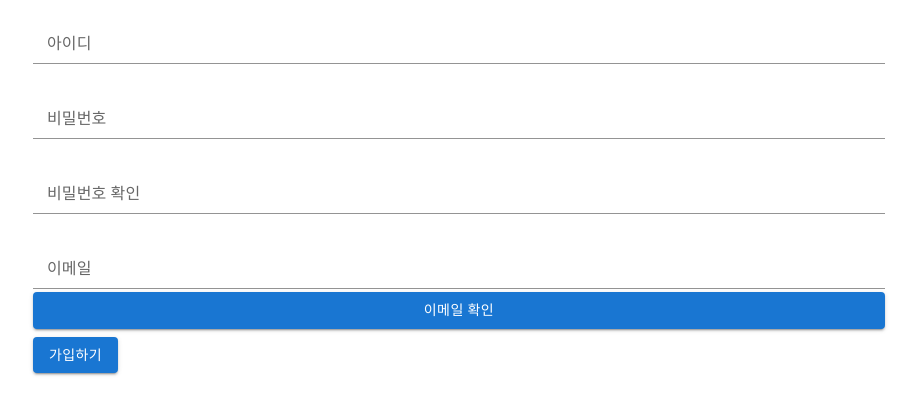
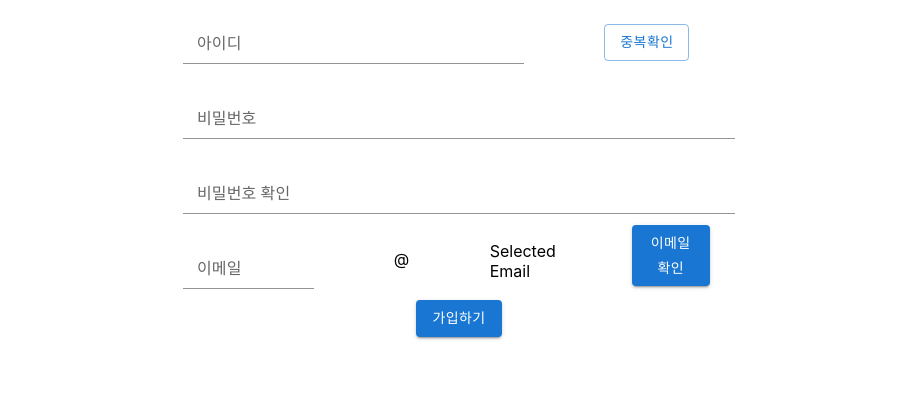
Before and after one commit to Customlms/Frontend, a Next.js app: page /signup in a window 1280 px wide. Shown: the top 414 px of the page, without its empty margins (181-1098 px from the left). Built offline with nearby package versions, Linux system fonts and the light colour scheme.

Commit message:
2022-01-27 사용자 찾기 화면 및 회원가입 화면 수정

```diff
--- a/pages/signup/index.tsx
+++ b/pages/signup/index.tsx
@@ -1,44 +1,137 @@
+import * as React from 'react';
 import {
     FormControl,
     Input,
     InputLabel,
     FormHelperText,
     Container,
-    Button
-} from "@mui/material"
+    Button,
+    Grid,
+    List,
+    ListItem,
+    MenuItem,
+    Menu,
+    Box
+} from "@mui/material";
+import { textAlign } from '@mui/system';
+
+const emailOptions = [
+    'Selected Email',
+    'naver.com',
+    'daum.net',
+    'gmail.com',
+];
 
 const signup = () => {
+    const [anchorEL, setAnchorEL] = React.useState<null | HTMLElement>(null);
+    const [selectedIndex, setSelectedIndex] = React.useState(0);
+    const open = Boolean(anchorEL);
+    const handleClickListItem = (event: React.MouseEvent<HTMLElement>) => {
+        setAnchorEL(event.currentTarget);
+    }
+    const handleMenuItemClick = (
+        event: React.MouseEvent<HTMLElement>,
+        index: number,
+    ) => {
+        setSelectedIndex(index);
+        setAnchorEL(null);
+    }
+
+    const handleClose = () => {
+        setAnchorEL(null);
+    }
+
     return (
-        <Container id="signUpForm" className="signUpForm" maxWidth="md">
+        <Box sx={{
+            display: "flex",
+            flexDirection: "column",
+            alignItems: "center",
+        }}>
+            <Container id="signUpForm" className="signUpForm" maxWidth="sm">
+
+                <Grid container spacing={10}>
+                    <Grid item xs={8}>
                         <FormControl variant="outlined" margin="normal" fullWidth>
                             <InputLabel htmlFor="id">아이디</InputLabel>
                             <Input id="id" aria-describedby="idHelperText" />
                             <FormHelperText id="idHelperText"></FormHelperText>
                         </FormControl>
+                    </Grid>
+                    <Grid item xs={4}>
+                        <Button variant="outlined" sx={{ mt: 3 }}>중복확인</Button>
+                    </Grid>
+                </Grid>
 
                 <FormControl variant="outlined" margin="normal" fullWidth>
                     <InputLabel htmlFor="password">비밀번호</InputLabel>
-                <Input id="password" aria-describedby="passwordHelperText" />
+                    <Input id="password" type="password" aria-describedby="passwordHelperText" />
                     <FormHelperText id="passwordHelperText"></FormHelperText>
                 </FormControl>
 
                 <FormControl variant="outlined" margin="normal" fullWidth>
                     <InputLabel htmlFor="passwordCheck">비밀번호 확인</InputLabel>
-                <Input id="passwordCheck" aria-describedby="passwordCheckHelperText" />
+                    <Input id="passwordCheck" type="password" aria-describedby="passwordCheckHelperText" />
                     <FormHelperText id="passwordCheckHelperText"></FormHelperText>
                 </FormControl>
 
+                <Grid container spacing={10}>
+                    <Grid item xs={4}>
                         <FormControl variant="outlined" margin="normal" fullWidth>
                             <InputLabel htmlFor="email">이메일</InputLabel>
                             <Input id="email" aria-describedby="emailHelperText" />
                             <FormHelperText id="emailHelperText"></FormHelperText>
+                        </FormControl>
+                    </Grid>
+                    <Grid item xs={1} sx={{ mt: 3 }}>
+                        <span>@</span>
+                    </Grid>
+                    <Grid item xs={3}>
+                        <List
+                            component="nav"
+                            aria-label="Selected Email"
+                            sx={{ bgcolor: 'background.paper' }}
+                        >
+                            <ListItem button id="emailOptionsButton"
+                                aria-haspopup="listbox"
+                                aria-controls="emailOptionMenu"
+                                aria-label="Selected Email"
+                                aria-expanded={open ? 'true' : undefined}
+                                onClick={handleClickListItem}>
+                                {emailOptions[selectedIndex]}
+                            </ListItem>
+                        </List>
+                        <Menu
+                            id="emailOptionMenu"
+                            anchorEl={anchorEL}
+                            open={open}
+                            onClose={handleClose}
+                            MenuListProps={{ 'aria-labelledby': 'emailOptionsButton', 'role': 'listbox' }}>
+                            {emailOptions.map((option, index) => (
+                                <MenuItem
+                                    key={option}
+                                    disabled={index === 0}
+                                    selected={index === selectedIndex}
+                                    onClick={(event) => handleMenuItemClick(event, index)}>
+                                    {option}
+                                </MenuItem>
+                            ))}
+                        </Menu>
+                    </Grid>
+                    <Grid item xs={3}>
                         <Button variant="contained">이메일 확인</Button>
-            </FormControl>
+                    </Grid>
 
-            <Button variant="contained">가입하기</Button>
+                </Grid>
+
+                <Grid container>
+                    <Button variant="contained" sx={{ mt: 3, margin: "0 auto" }}>가입하기</Button>
+                </Grid>
 
 
-        </Container>
+
+
+            </Container >
+        </Box>
     )
 }
 
```
Also changed, not shown: pages/find-user/index.tsx (+1 -9 lines). Lines whose indentation alone changed are shown as unchanged.
